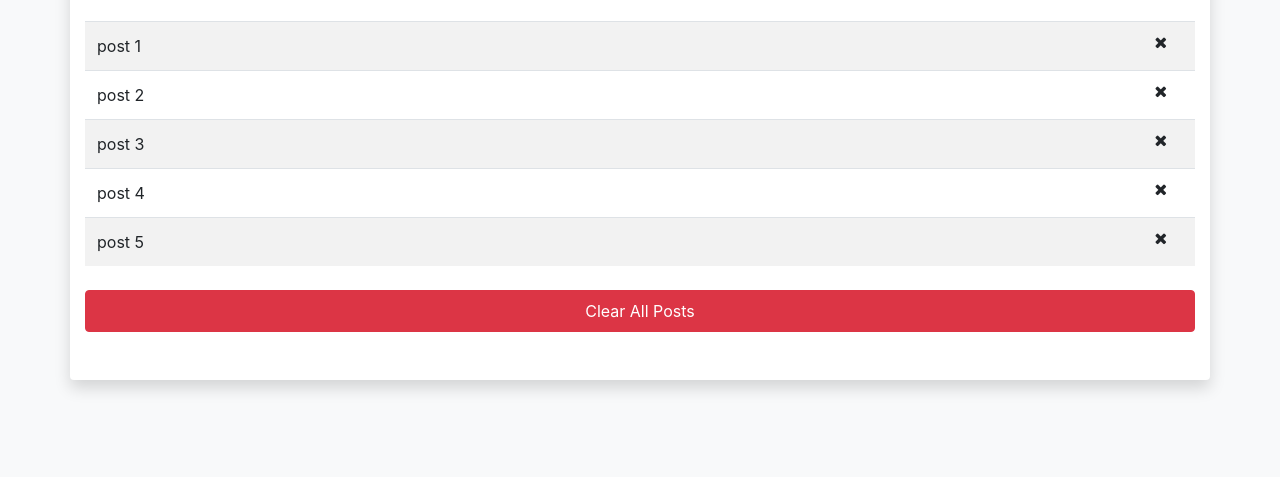
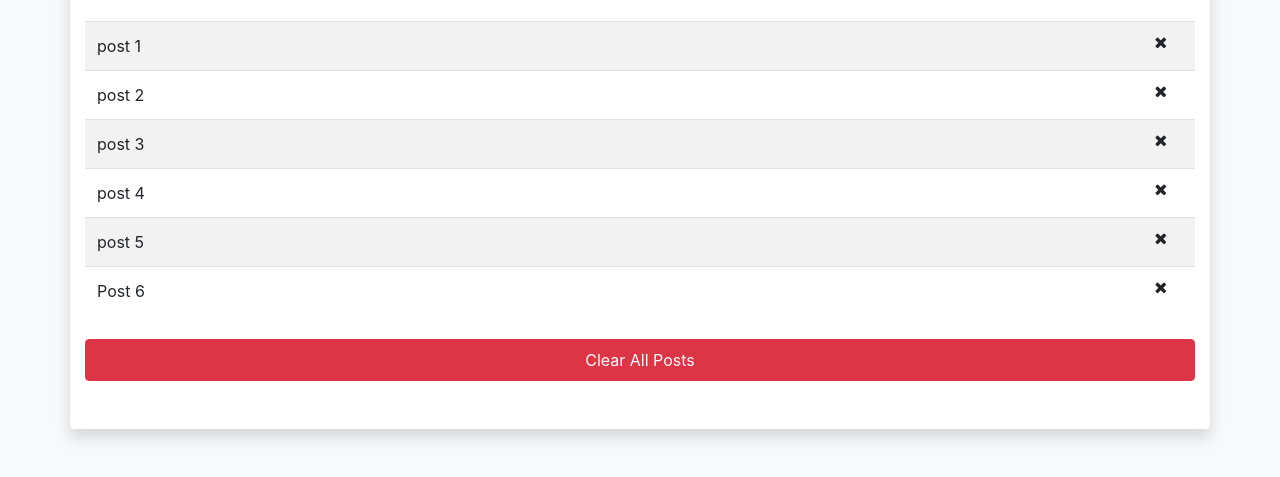
Before and after one commit to naimahassan43/DOM-Practice, a plain HTML site: page index.html in a window 1280 px wide. Shown: the part 425-902 px from the top of the page. Before the commit the page ends 853 px from the top, so only its background shows below. Drawn offline with nearby package versions, Linux system fonts and the light colour scheme.

Commit message:
Create Elements with DOM

```diff
--- a/index.html
+++ b/index.html
@@ -79,6 +79,7 @@
     <script src="./index.js"></script>
     <script src="./index1.js"></script>
     <script src="./index2.js"></script>
+    <script src="./index3.js"></script>
 </body>
 
 </html>
--- /dev/null
+++ b/index3.js
@@ -0,0 +1,31 @@
+/********* Create Elements with DOM *******/
+
+
+/* <tr>
+      <td class="post">post 1</td>
+      <td>
+        <span class="fa fa-times float-right pr-3"></span>
+      </td>
+    </tr> */
+
+const tr = document.createElement('tr');
+const td1 = document.createElement('td');
+
+td1.id = 'post-id';
+td1.className = 'post';
+td1.innerText = 'Post 6';
+td1.setAttribute('title', 'title-6');
+
+console.log(td1);
+
+const td2 = document.createElement('td');
+const span = document.createElement('span');
+
+span.className = 'fa fa-times float-right pr-3';
+td2.append(span);
+console.log(td2);
+
+tr.append(td1, td2);
+console.log(tr);
+
+document.querySelector('tbody').append(tr);
```
